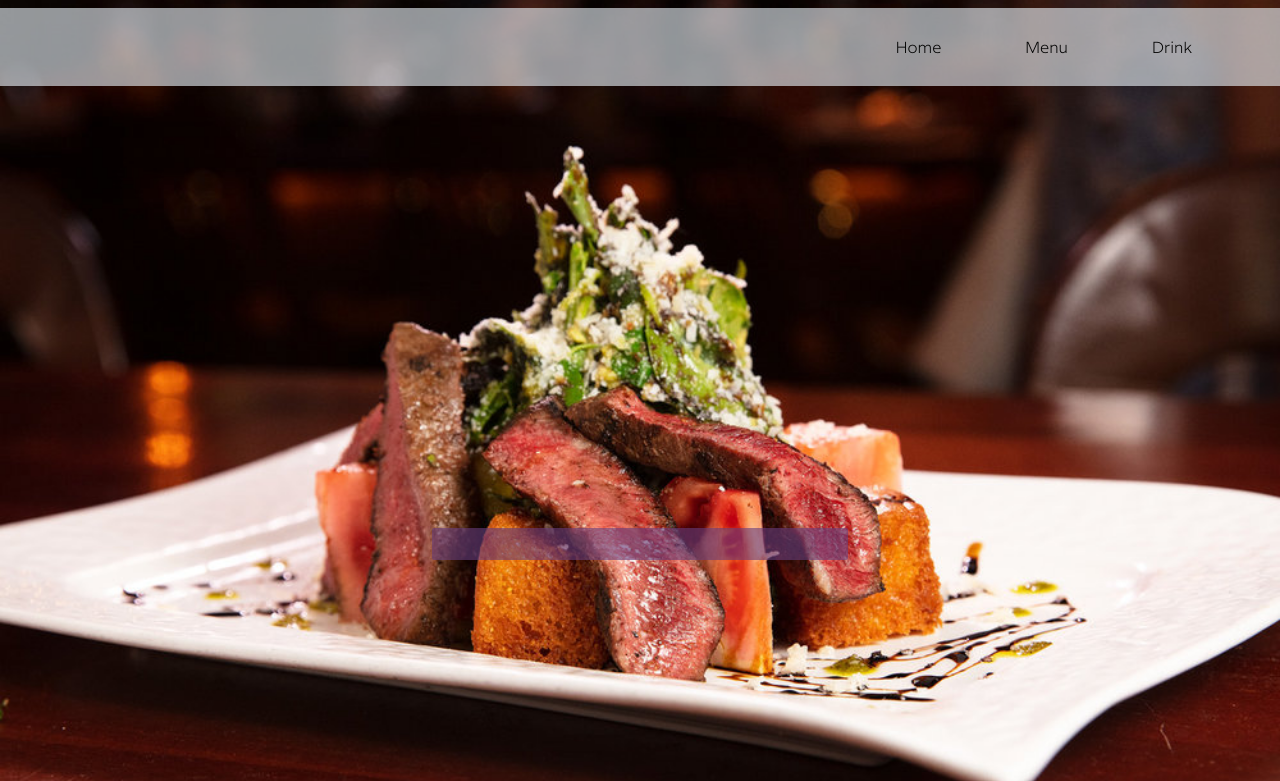
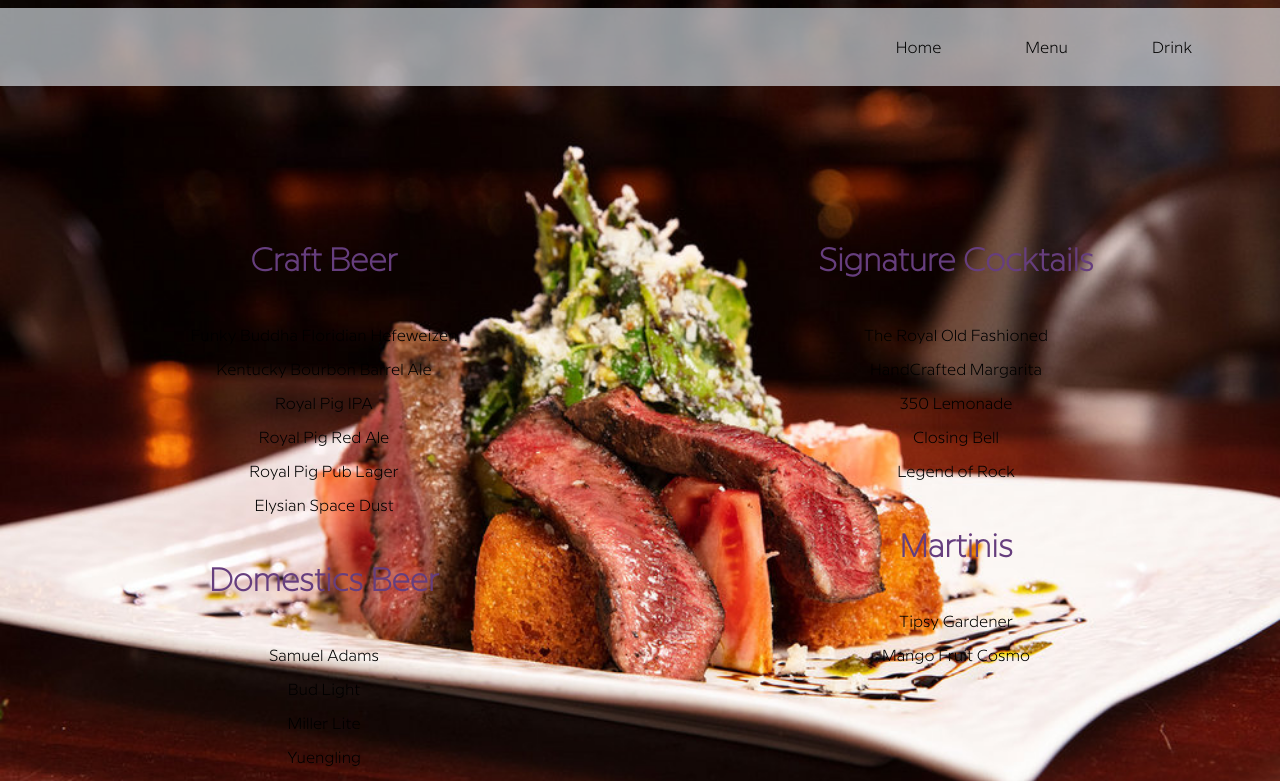
Before and after one commit to cgyee/Resturant-Page, a website built with webpack: page dist/index.html in a window 1280 px wide. Both pictures are taken after a click on the item "Drink". Shown: the top 781 px of the page. Built offline with nearby package versions, Linux system fonts and the light colour scheme.

Commit message:
finished implementing drink tab logic uses helper function to append drink list...need to add code comments

```diff
--- a/src/modules/drink.js
+++ b/src/modules/drink.js
@@ -1,11 +1,79 @@
+import {updateBackground, createDrinkList} from './helper.js';
+
 const drink = () => {
+    const beers = {
+        "typeOf": [
+            "Craft Beer",
+            "Domestics Beer",
+            "Imports"
+        ],
+
+        "Craft Beer": [
+            "Funky Buddha Floridian Hefeweizen",
+            "Kentucky Bourbon Barrel Ale",
+            "Royal Pig IPA",
+            "Royal Pig Red Ale",
+            "Royal Pig Pub Lager",
+            "Elysian Space Dust"
+        ],
+
+        "Domestics Beer": [
+            "Samuel Adams",
+            "Bud Light",
+            "Miller Lite",
+            "Yuengling",
+            "Blue Moon",
+            "Heineken",
+            "Michelob Ultra"
+        ],
+
+        "Imports": [
+            "Guiness",
+            "Stella",
+            "Stella Cidre",
+            "Corona Light"
+        ]
+
+    }
+
+    const liquors = {
+        "typeOf": [
+            "Signature Cocktails",
+            "Martinis"
+        ],
+
+        "Signature Cocktails": [
+            "The Royal Old Fashioned",
+            "HandCrafted Margarita",
+            "350 Lemonade",
+            "Closing Bell",
+            "Legend of Rock"
+        ],
+
+        "Martinis": [
+            "Tipsy Gardener",
+            "Mango Fruit Cosmo"
+        ]
+
+    }
+
     const renderArea = () => {
         return "#content";
     };
 
     const render = () => {
-        const h1 = document.createElement('h1');
-        return h1;
+        const div = document.createElement('div');
+        div.className = "drinks"
+
+        const h1 = document.createElement("h1");
+        h1.textContent = "Drinks";
+
+        const b = createDrinkList(beers);
+        const liq = createDrinkList(liquors);
+
+        div.append(b, liq);
+
+        return div;
     };
 
     return {renderArea, render};
--- a/src/modules/helper.js
+++ b/src/modules/helper.js
@@ -5,11 +5,37 @@ const renderPage = (...pages) => {
     pages.forEach(page => {
         renderArea.append(page.render());
     });
-};
+}
+
+const createDrinkList = (drinksObj) => {
+    const div = document.createElement('div');
+    div.className = "drinks-list"
+
+    drinksObj.typeOf.forEach(drinkType => {
+
+        const h3 = document.createElement('h3');
+        h3.textContent = drinkType;
+        div.append(h3);
+
+        const pDiv = document.createElement('div');
+
+        drinksObj[drinkType].forEach(drink => {
+        const thisDrink = document.createElement('p');
+
+        thisDrink.textContent = drink;
+
+        pDiv.append(thisDrink);
+        });
+
+        div.append(pDiv);
+    });
+
+    return div;
+}
 
 const updateBackground = (image) => {
     const bachGround = document.querySelector('#bg');
     bachGround.className = image;
 }
 
-export {renderPage, updateBackground};
+export {renderPage, updateBackground, createDrinkList};
--- a/src/modules/home.js
+++ b/src/modules/home.js
@@ -14,7 +14,7 @@ const home = () => {
 
         h1.id = "home-text";
 
-        h1.innerText = "The Royal Pig Pub";
+        h1.textContent = "The Royal Pig Pub";
 
         return h1;
     };
--- a/src/modules/menu.js
+++ b/src/modules/menu.js
@@ -24,7 +24,7 @@ const menu = () => {
 
         const h1 = document.createElement('h1');
         h1.className = "menu-text";
-        h1.innerText = "Food Menu";
+        h1.textContent = "Food Menu";
 
         const bachGround = document.querySelector('#bg');
         bachGround.className = "menu-background";
```
Also changed, not shown: dist/css/style.css, dist/index.html, dist/main.js.
